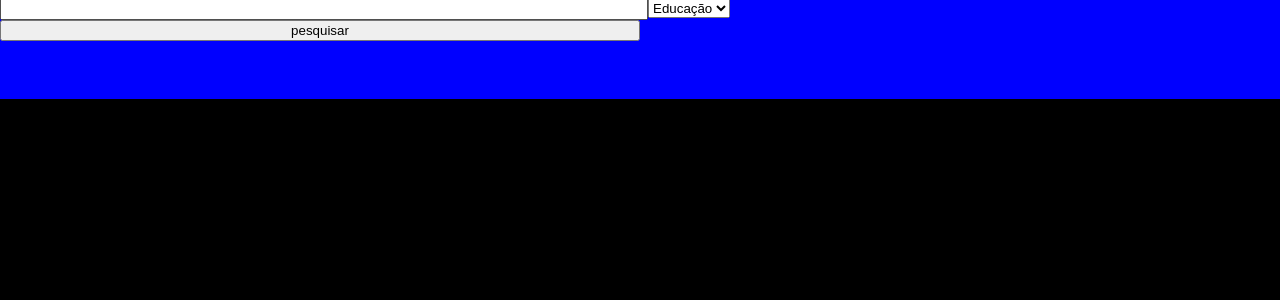
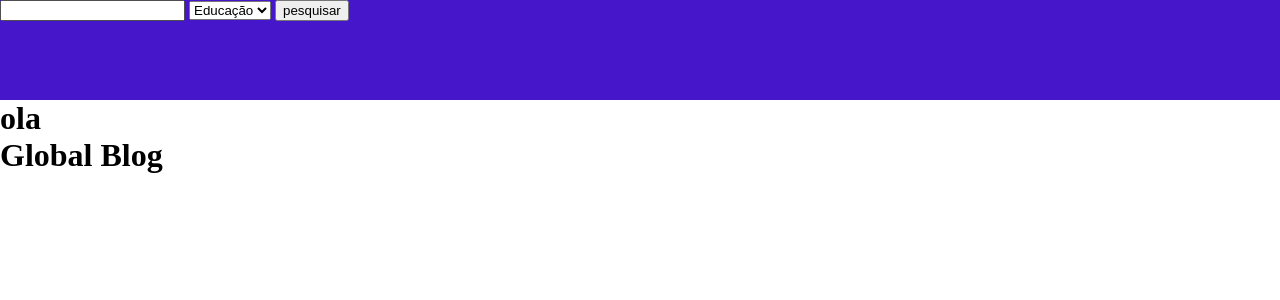
Before and after one commit to Viihtorugo/mini_blog, a PHP site: page /public/index.php in a window 1280 px wide. Shown: the top 300 px of the page. Run offline with PHP 8.4, Linux system fonts and the light colour scheme.

Commit message:
create div and menu(fixed)

```diff
--- a/public/css/main.css
+++ b/public/css/main.css
@@ -1,17 +1,17 @@
-.body {
-    background-color: black;
+*{
+    margin: 0%;
 }
-
-.menu {
+.menu{
     position: fixed;
-    margin: -22px -8px auto;
     width: 100%;
     height: 100px;
-    background-color: blue;
+    background-color: #4616ca
 }
-
-.menu-item input{
+.menu-form{
+    align-items: center;
+}
+.content{
     position: relative;
     float: left;
-    width: 50%;
+    margin-top: 100px;
 }
--- a/public/partials/footer.php
+++ b/public/partials/footer.php
@@ -1,3 +1,3 @@
-
+</div>
 </body>
 </html>
--- a/public/partials/header.php
+++ b/public/partials/header.php
@@ -5,11 +5,11 @@
     <link rel="stylesheet" href="css/main.css">
     <title>Global Blog</title>
 </head>
-<body class="body">
+<body>
 <header class="menu">
-    <form class="menu-item" action="">
-        <input align="center"  type="text" name="search">
-        <select align="center">
+    <form class="menu-form">
+        <input class="menu-input" type="text" name="search">
+        <select >
             <option value="Educação">Educação</option>
             <option value="Finanças">Finanças</option>
             <option value="Merda">Merda</option>
@@ -17,3 +17,5 @@
         <input type="submit" value="pesquisar" />
     </form>
 </header>
+<div class="content">
+    <h1>ola</h1>
```
